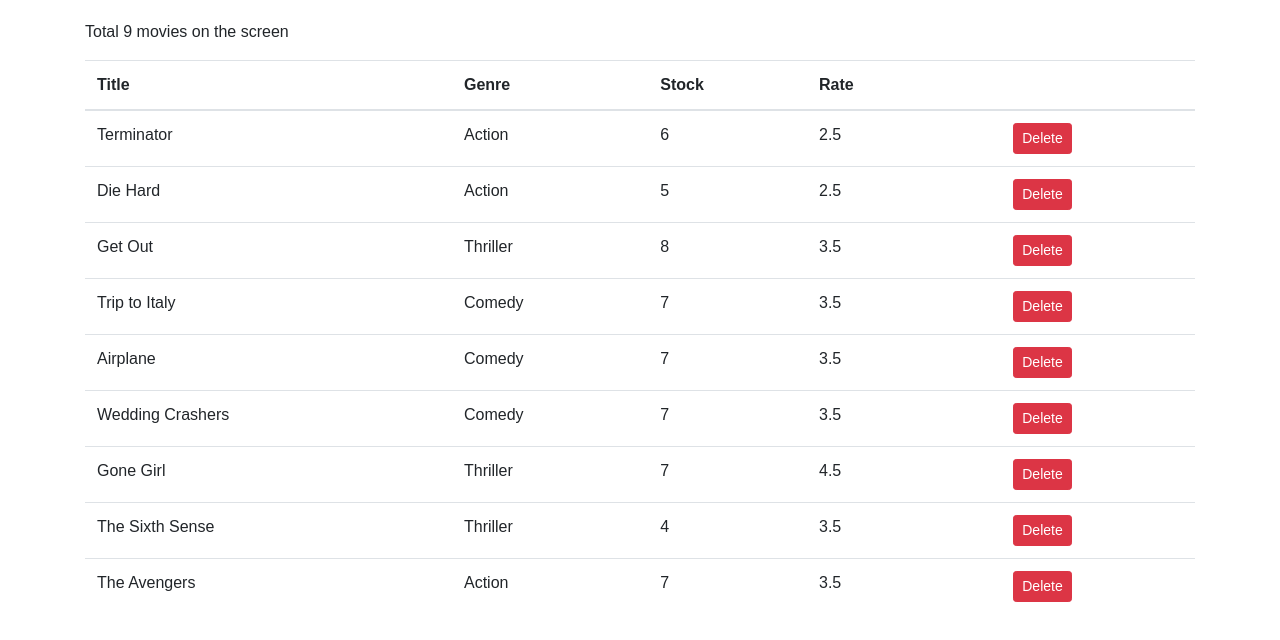
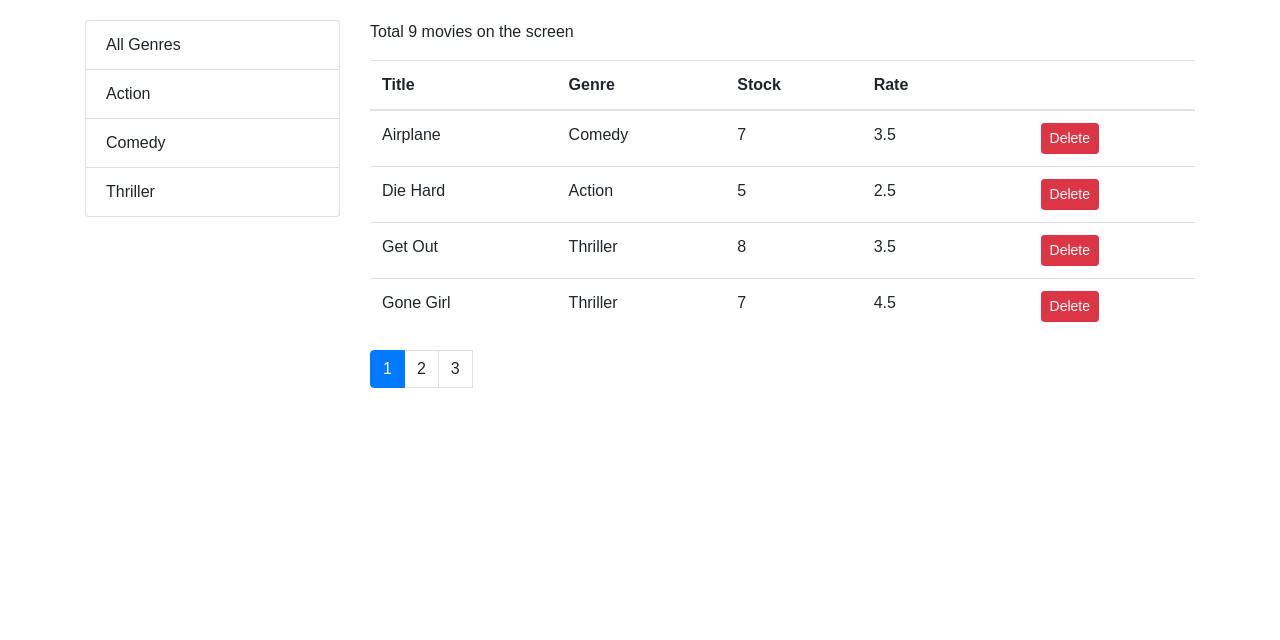
Before and after one commit to vatsalpathak/movieWebApp, a React (Create React App) app: page / in a window 1280 px wide. Shown: the top 640 px of the page. Built offline with nearby package versions, Linux system fonts and the light colour scheme; the HTML template or start-up script is replaced by a standard one.

Commit message:
Pagination, Filter and sorting

```diff
--- a/src/components/common/like.jsx
+++ b/src/components/common/like.jsx
@@ -1,20 +1,18 @@
-import React, { Component } from "react";
+import React from "react";
 
-class Like extends Component {
-  render() {
+const Like = (props) => {
   let classes = "fa fa-heart";
-    if (!this.props.liked) classes += "-o";
+  if (!props.liked) classes += "-o";
   return (
-      <div class="bg-image hover-zoom">
+    <div className="bg-image hover-zoom">
       <i
-          onClick={this.props.onClick}
+        onClick={props.onClick}
         className={classes}
         aria-hidden="true"
         style={{ cursor: "pointer" }}
       />
     </div>
   );
-  }
-}
+};
 
 export default Like;
--- /dev/null
+++ b/src/components/common/listGroup.jsx
@@ -0,0 +1,27 @@
+import React, { Component } from "react";
+
+const ListGroup = (props) => {
+  const { items, onItemSelect, textProperty, valueProperty, selectedItem } =
+    props;
+  return (
+    <ul className="list-group">
+      {items.map((item) => (
+        <li
+          key={item[valueProperty]}
+          onClick={() => onItemSelect(item)}
+          className={
+            item === selectedItem ? "list-group-item active" : "list-group-item"
+          }
+        >
+          {item[textProperty]}
+        </li>
+      ))}
+    </ul>
+  );
+};
+
+ListGroup.defaultProps = {
+  textProperty: "name",
+  valueProperty: "_id",
+};
+export default ListGroup;
--- /dev/null
+++ b/src/components/common/pagination.jsx
@@ -0,0 +1,35 @@
+import React from "react";
+import _ from "lodash";
+import PropTypes from "prop-types";
+
+const Pagination = (props) => {
+  const { itemsCount, pageSize, currentPage, onPageChange } = props;
+  const pageCount = Math.ceil(itemsCount / pageSize);
+  if (pageCount === 1) return null;
+  const pages = _.range(1, pageCount + 1);
+  return (
+    <nav>
+      <ul className="pagination">
+        {pages.map((page) => (
+          <li
+            key={page}
+            className={page === currentPage ? "page-item active" : "page=item"}
+          >
+            <a className="page-link" onClick={() => onPageChange(page)}>
+              {page}
+            </a>
+          </li>
+        ))}
+      </ul>
+    </nav>
+  );
+};
+
+Pagination.propTypes = {
+  itemsCount: PropTypes.number.isRequired,
+  pageSize: PropTypes.number.isRequired,
+  currentPage: PropTypes.number.isRequired,
+  onPageChange: PropTypes.func.isRequired,
+};
+
+export default Pagination;
--- a/src/components/movies.jsx
+++ b/src/components/movies.jsx
@@ -1,11 +1,26 @@
 import React, { Component } from "react";
 import { getMovies } from "../services/fakeMovieService";
-import Like from "./common/like";
+import ListGroup from "./common/listGroup";
+import Pagination from "./common/pagination";
+import { paginate } from "../utils/paginate";
+import { getGenres } from "../services/fakeGenreService";
+import MoviesTable from "./moviesTable";
+import _ from "lodash";
 
 class Movie extends Component {
   state = {
-    movies: getMovies(),
+    movies: [],
+    genres: [],
+    currentPage: 1,
+    pageSize: 4,
+    sortColumn: { path: "title", order: "asc" },
   };
+
+  componentDidMount() {
+    const genres = [{ _id: "", name: "All Genres" }, ...getGenres()];
+    this.setState({ movies: getMovies(), genres });
+  }
+
   handleDelete = (movie) => {
     const movies = this.state.movies.filter((m) => m._id !== movie._id);
     this.setState({ movies });
@@ -19,49 +34,68 @@
     this.setState({ movies });
   };
 
+  handlePageChange = (page) => {
+    this.setState({ currentPage: page });
+  };
+
+  handleGenreSelect = (genre) => {
+    this.setState({ selectedGenre: genre, currentPage: 1 });
+  };
+
+  handleSort = (path) => {
+    const sortColumn = { ...this.state.sortColumn };
+    if (sortColumn.path === path) {
+      sortColumn.order = sortColumn.order === "asc" ? "desc" : "asc";
+    } else {
+      sortColumn.path = path;
+      sortColumn.order = "asc";
+    }
+    this.setState({ sortColumn: { path, order: "asc" } });
+  };
+
   render() {
     const { length: count } = this.state.movies;
+    const {
+      currentPage,
+      pageSize,
+      selectedGenre,
+      sortColumn,
+      movies: allMovies,
+    } = this.state;
     if (count === 0) return <p>There are no movies</p>;
+    const filtered =
+      selectedGenre && selectedGenre._id
+        ? allMovies.filter((m) => m.genre._id === selectedGenre._id)
+        : allMovies;
+
+    const order = _.orderBy(filtered, [sortColumn.path], [sortColumn.order]);
+    const movies = paginate(order, currentPage, pageSize);
+
     return (
-      <React.Fragment>
-        <p>Total {count} movies on the screen</p>
-        <table className="table">
-          <thead>
-            <tr>
-              <th>Title</th>
-              <th>Genre</th>
-              <th>Stock</th>
-              <th>Rate</th>
-              <th />
-              <th />
-            </tr>
-          </thead>
-          <tbody>
-            {this.state.movies.map((movie) => (
-              <tr key={movie._id}>
-                <td>{movie.title}</td>
-                <td>{movie.genre.name}</td>
-                <td>{movie.numberInStock}</td>
-                <td>{movie.dailyRentalRate}</td>
-                <td>
-                  <Like
-                    liked={movie.liked}
-                    onClick={() => this.handleLike(movie)}
-                  />
-                </td>
-                <td>
-                  <button
-                    onClick={() => this.handleDelete(movie)}
-                    className="btn btn-danger btn-sm"
-                  >
-                    Delete
-                  </button>
-                </td>
-              </tr>
-            ))}
-          </tbody>
-        </table>
-      </React.Fragment>
+      <div className="row">
+        <div className="col-3">
+          <ListGroup
+            items={this.state.genres}
+            selectedItem={selectedGenre}
+            onItemSelect={this.handleGenreSelect}
+          />
+        </div>
+        <div className="col">
+          <p>Total {filtered.length} movies on the screen</p>
+          <MoviesTable
+            movies={movies}
+            onLike={this.handleLike}
+            onDelete={this.handleDelete}
+            onSort={this.handleSort}
+          />
+          <Pagination
+            itemsCount={filtered.length}
+            currentPage={currentPage}
+            pageSize={pageSize}
+            onPageChange={this.handlePageChange}
+          />
+        </div>
+      </div>
     );
   }
 }
--- /dev/null
+++ b/src/components/moviesTable.jsx
@@ -0,0 +1,43 @@
+import React, { Component } from "react";
+import Like from "./common/like";
+const MoviesTable = (props) => {
+  const { movies, onDelete, onLike, onSort } = props;
+
+  return (
+    <table className="table">
+      <thead>
+        <tr>
+          <th onClick={() => onSort("title")}>Title</th>
+          <th onClick={() => onSort("genre.name")}>Genre</th>
+          <th onClick={() => onSort("numberInStock")}>Stock</th>
+          <th onClick={() => onSort("dailyRentalRate")}>Rate</th>
+          <th />
+          <th />
+        </tr>
+      </thead>
+      <tbody>
+        {movies.map((movie) => (
+          <tr key={movie._id}>
+            <td>{movie.title}</td>
+            <td>{movie.genre.name}</td>
+            <td>{movie.numberInStock}</td>
+            <td>{movie.dailyRentalRate}</td>
+            <td>
+              <Like liked={movie.liked} onClick={() => onLike(movie)} />
+            </td>
+            <td>
+              <button
+                onClick={() => onDelete(movie)}
+                className="btn btn-danger btn-sm"
+              >
+                Delete
+              </button>
+            </td>
+          </tr>
+        ))}
+      </tbody>
+    </table>
+  );
+};
+
+export default MoviesTable;
--- /dev/null
+++ b/src/utils/paginate.js
@@ -0,0 +1,6 @@
+import _ from "lodash";
+
+export function paginate(items, pageNumber, pageSize) {
+  const startIndex = (pageNumber - 1) * pageSize;
+  return _(items).slice(startIndex).take(pageSize).value();
+}
```
Lines whose indentation alone changed are shown as unchanged.
